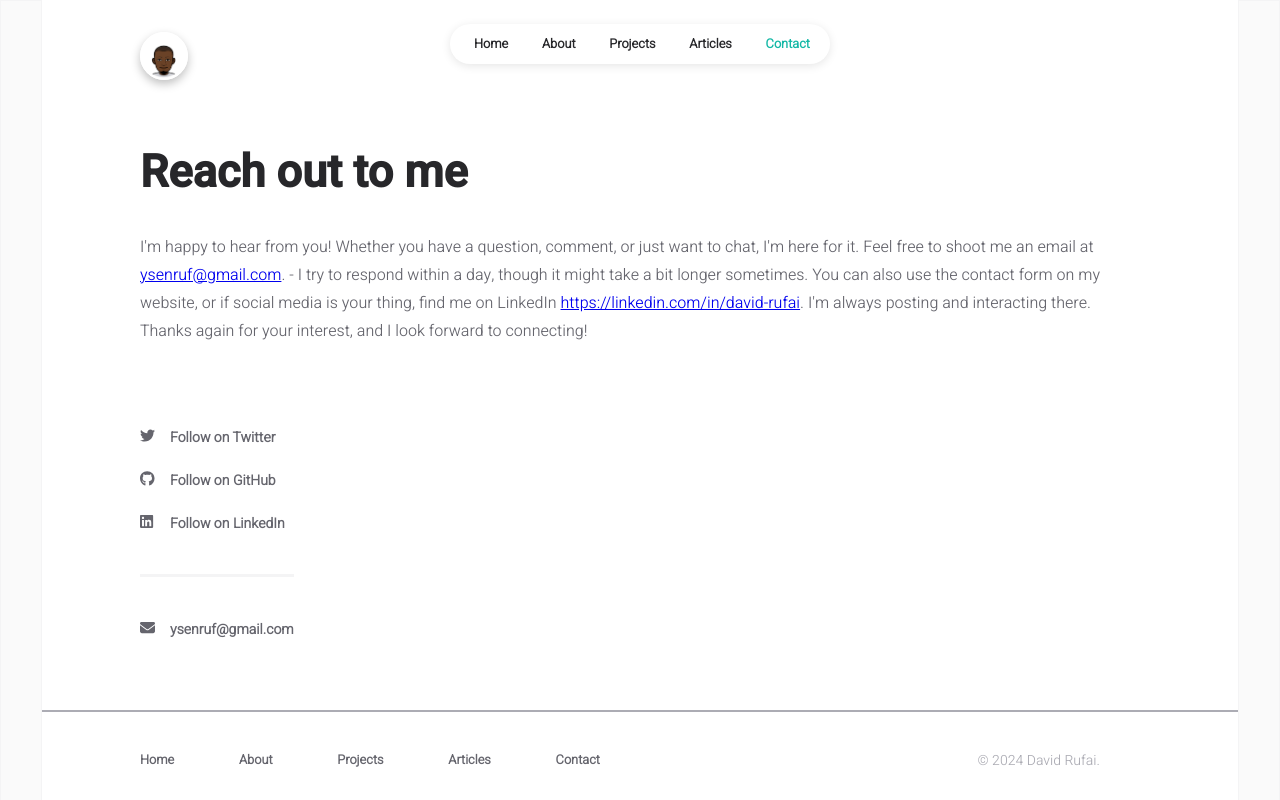
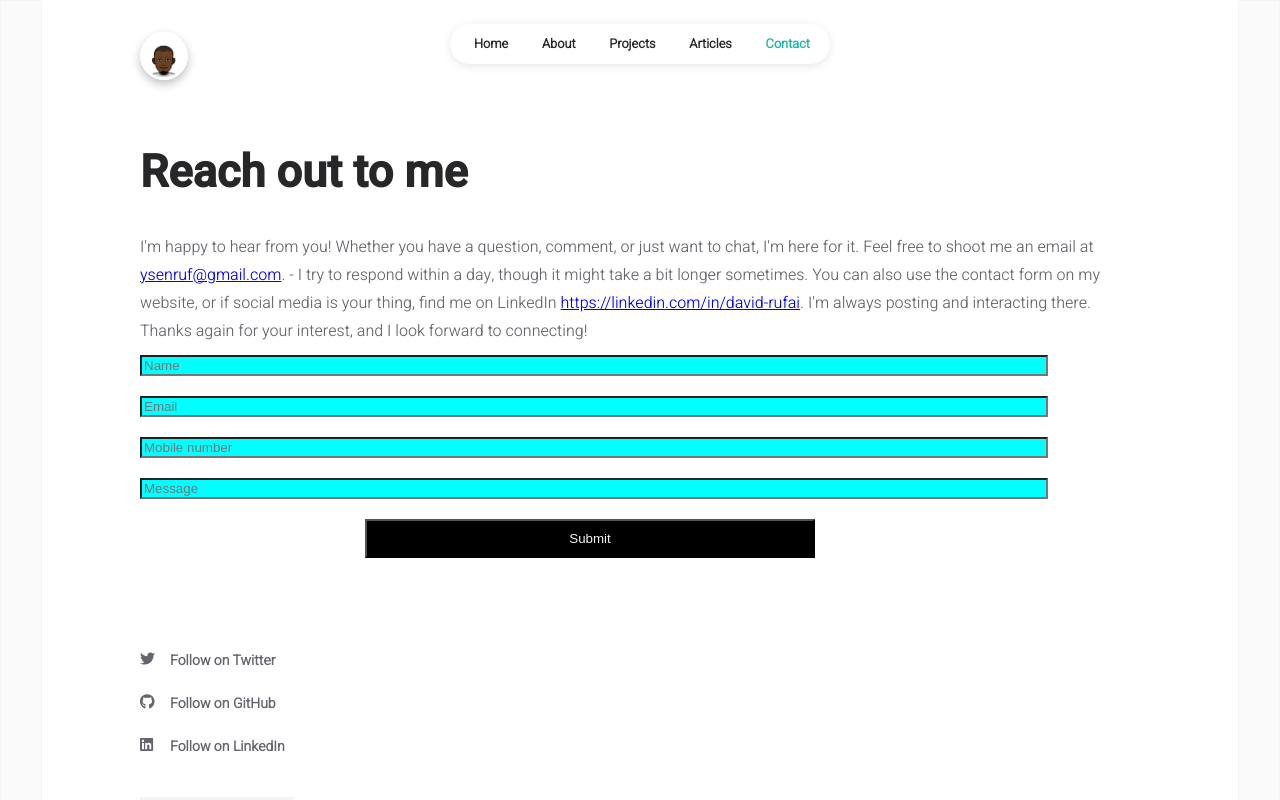
Before and after one commit to Xheghun/xheghun.github.io, a React (Create React App) app: page /contact in a window 1280 px wide. Shown: the top 800 px of the page. Built offline with nearby package versions, Linux system fonts and the light colour scheme.

Commit message:
contact form skeleton

```diff
--- a/package.json
+++ b/package.json
@@ -26,7 +26,10 @@
 		"react-router-dom": "^6.11.1",
 		"react-scripts": "5.0.1",
 		"styled-components": "^5.3.10",
-		"web-vitals": "^2.1.4"
+		"web-vitals": "^2.1.4",
+		"@emailjs/browser": "^4.2.0",
+		"sonner": "^1.4.3",
+		"react-hook-form": "^7.51.0"
 	},
 	"scripts": {
 		"start": "react-scripts start",
--- a/src/app.css
+++ b/src/app.css
@@ -20,6 +20,27 @@
 .page-content {
 	background-color: white;
 	position: relative;
+}
+
+.form-item {
+	background-color: aqua;
+	width: 100%;
+	margin-top: 10px;
+	margin-bottom: 10px;
+}
+
+.button {
+	background-color: #000000;
+	color: #f1f1f1;
+	width: 50%;
+	padding: 10px;
+	margin: 10px;
+}
+
+.form-container {
+	width: 90%;
+	align-items: center;
+	align-content: center;
 }
 
 .page-content:before,
--- a/src/pages/contact.jsx
+++ b/src/pages/contact.jsx
@@ -1,5 +1,9 @@
+"use client";
 import React, { useEffect } from "react";
 import { Helmet } from "react-helmet";
+import { Toaster, toast } from "sonner";
+import emailJs from "@emailjs/browser";
+import { useForm } from "react-hook-form";
 
 import NavBar from "../components/common/navBar";
 import Footer from "../components/common/footer";
@@ -11,7 +15,7 @@ import SEO from "../data/seo";
 
 import "./styles/contact.css";
 
-const Form = () => {
+const ContactForm = () => {
 	const {
 		register,
 		handleSubmit,
@@ -68,13 +72,9 @@ const Form = () => {
 	return (
 		<>
 			<Toaster richColors={true} />
-			<form
-				className="max-w-md w-full flex flex-col items-center justify-center space-y-4"
-				onSubmit={handleSubmit(onSubmit)}
-			>
+			<form className="form-container" onSubmit={handleSubmit(onSubmit)}>
 				<input
-					variants={item}
-					className="w-full p-2 rounded-md shadow-lg text-foreground focus:outline-none focus:ring-2 focus:ring-accent/50 custom-bg"
+					className="form-item"
 					type="text"
 					placeholder="Name"
 					{...register("name", {
@@ -92,8 +92,7 @@ const Form = () => {
 				)}
 
 				<input
-					variants={item}
-					className="w-full p-2 rounded-md shadow-lg text-foreground focus:outline-none focus:ring-2 focus:ring-accent/50 custom-bg"
+					className="form-item"
 					type="email"
 					placeholder="Email"
 					{...register("email", {
@@ -111,16 +110,14 @@ const Form = () => {
 				)}
 
 				<input
-					variants={item}
-					className="w-full p-2 rounded-md shadow-lg text-foreground focus:outline-none focus:ring-2 focus:ring-accent/50 custom-bg"
+					className="form-item"
 					type="tel"
 					placeholder="Mobile number"
 					{...register("mobile_number", {})}
 				/>
 				<input
-					variants={item}
 					placeholder="Message"
-					className="w-full p-2 rounded-md shadow-lg text-foreground focus:outline-none focus:ring-2 focus:ring-accent/50 custom-bg"
+					className="form-item"
 					{...register("message", {
 						required: "Please add your message to this field",
 						maxLength: {
@@ -141,12 +138,16 @@ const Form = () => {
 					</span>
 				)}
 
-				<input
-					variants={item}
-					value="Cast your message"
-					className="px-10 py-4 rounded-md shadow-lg bg-background border border-accent/30 border-solid hover:shadow-glass-sm backdrop-blur-sm text-foreground focus:outline-none focus:ring-2 focus:ring-accent/50 custom-bg cursor-pointer capitalize"
-					type="submit"
-				/>
+				<div
+					style={{
+						width: "100%",
+						display: 'flex',
+						alignItems: 'center',
+						justifyContent: 'center'
+					}}
+				>
+					<input value="Submit" className="button" type="submit" />
+				</div>
 			</form>
 		</>
 	);
@@ -208,11 +209,7 @@ const Contact = () => {
 						</div>
 					</div>
 
-					{
-						/* Contact Form */
-
-						<div></div>
-					}
+						<ContactForm />
 
 					<div className="socials-container">
 						<div className="contact-socials">
```
Also changed, not shown: 1 other file (tests, documents, lock files or other folders).
